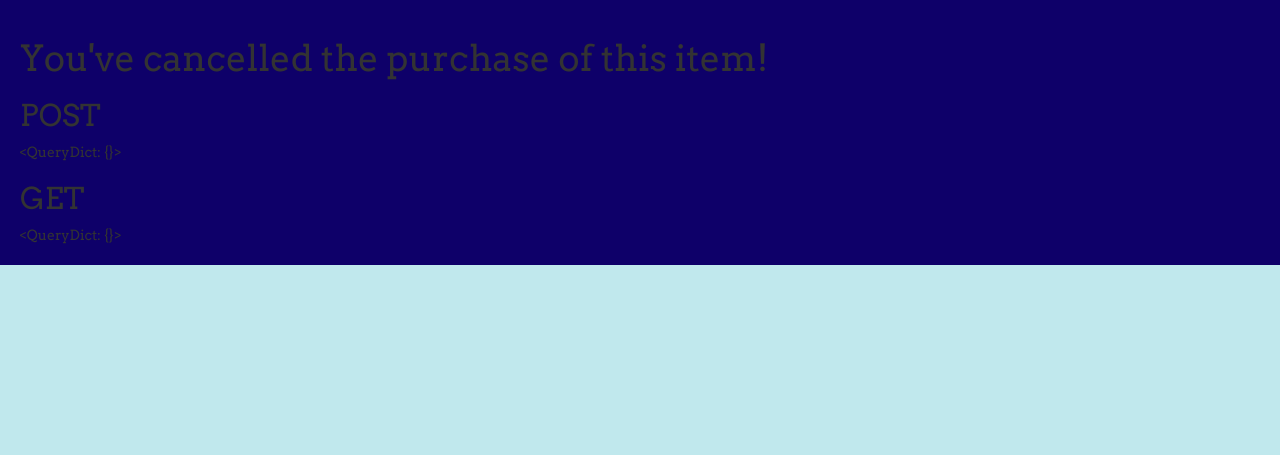
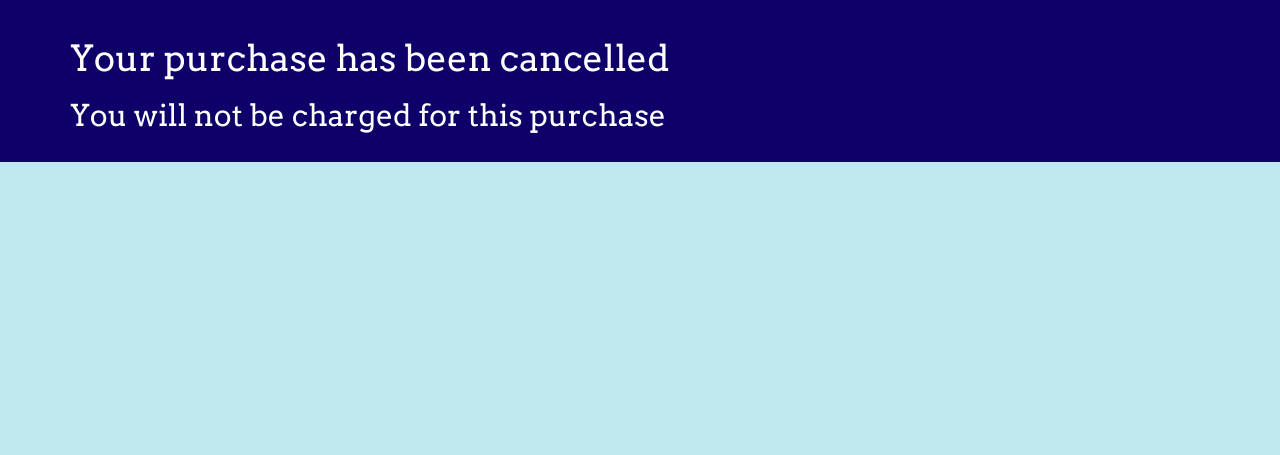
Before and after one commit to Code-Institute-Submissions/property_mogul_final, a Django app: page /paypal-cancel in a window 1280 px wide. Shown: the part 51-506 px from the top of the page. Run offline with Django 3.2, Linux system fonts and the light colour scheme; some libraries are stand-ins or nearby versions.

Commit message:
updated paypal cancel page

```diff
--- a/templates/paypal/paypal_cancel.html
+++ b/templates/paypal/paypal_cancel.html
@@ -1,10 +1,8 @@
 {% extends "base.html" %}
 {% block content %}
-    <h1>You've cancelled the purchase of this item!</h1>
+    <div class="container">
+        <h1 class="text-white">Your purchase has been cancelled</h1>
 
-    <h2>POST</h2>
-    {{ post }}
-
-    <h2>GET</h2>
-    {{ get }}
+        <h2 class="text-white">You will not be charged for this purchase</h2>
+    </div>
 {% endblock %}
```
